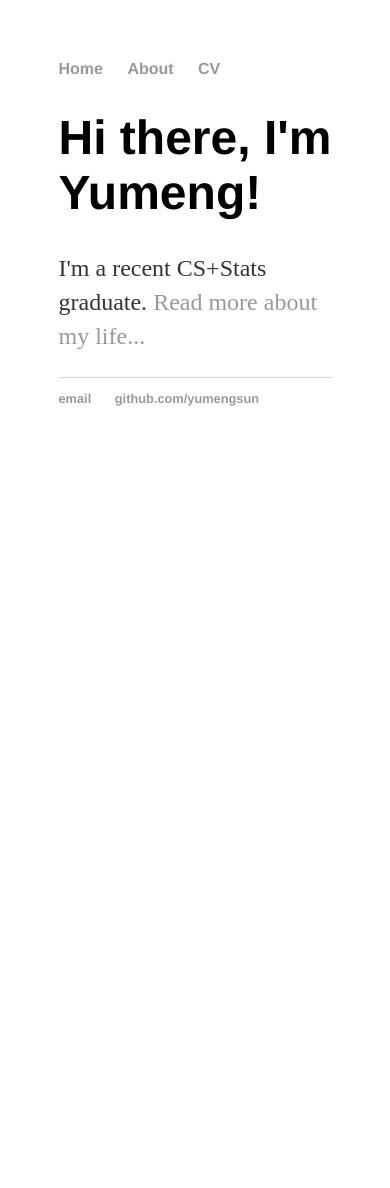
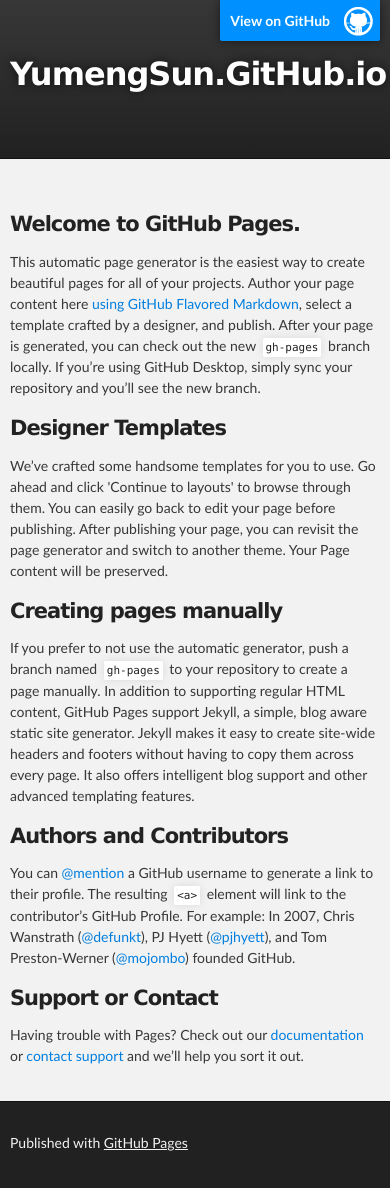
Before and after one commit to yumengsun/yumengsun.github.io, a Jekyll site: the page index.html, which Jekyll copies as it is, in a window 390 px wide. Built offline with Jekyll 4.4.1, drawn with Linux system fonts in a browser that asks for light colours; before the commit the page ends 900 px from its top, so only the background shows below that.

Commit message:
Replace master branch with page content via GitHub

```diff
--- a/index.html
+++ b/index.html
@@ -1,8 +1,67 @@
----
-layout: default
-title: Yumeng Sun
----
-<div class="blurb">
-	<h1>Hi there, I'm Yumeng!</h1>
-	<p>I'm a recent CS+Stats graduate. <a href="/about">Read more about my life...</a></p>
-</div><!-- /.blurb -->
+<!DOCTYPE html>
+<html>
+
+  <head>
+    <meta charset='utf-8'>
+    <meta http-equiv="X-UA-Compatible" content="chrome=1">
+    <meta name="description" content="YumengSun.GitHub.io : ">
+
+    <link rel="stylesheet" type="text/css" media="screen" href="stylesheets/stylesheet.css">
+
+    <title>YumengSun.GitHub.io</title>
+  </head>
+
+  <body>
+
+    <!-- HEADER -->
+    <div id="header_wrap" class="outer">
+        <header class="inner">
+          <a id="forkme_banner" href="https://github.com/yumengsun">View on GitHub</a>
+
+          <h1 id="project_title">YumengSun.GitHub.io</h1>
+          <h2 id="project_tagline"></h2>
+
+        </header>
+    </div>
+
+    <!-- MAIN CONTENT -->
+    <div id="main_content_wrap" class="outer">
+      <section id="main_content" class="inner">
+        <h3>
+<a id="welcome-to-github-pages" class="anchor" href="#welcome-to-github-pages" aria-hidden="true"><span class="octicon octicon-link"></span></a>Welcome to GitHub Pages.</h3>
+
+<p>This automatic page generator is the easiest way to create beautiful pages for all of your projects. Author your page content here <a href="https://guides.github.com/features/mastering-markdown/">using GitHub Flavored Markdown</a>, select a template crafted by a designer, and publish. After your page is generated, you can check out the new <code>gh-pages</code> branch locally. If you’re using GitHub Desktop, simply sync your repository and you’ll see the new branch.</p>
+
+<h3>
+<a id="designer-templates" class="anchor" href="#designer-templates" aria-hidden="true"><span class="octicon octicon-link"></span></a>Designer Templates</h3>
+
+<p>We’ve crafted some handsome templates for you to use. Go ahead and click 'Continue to layouts' to browse through them. You can easily go back to edit your page before publishing. After publishing your page, you can revisit the page generator and switch to another theme. Your Page content will be preserved.</p>
+
+<h3>
+<a id="creating-pages-manually" class="anchor" href="#creating-pages-manually" aria-hidden="true"><span class="octicon octicon-link"></span></a>Creating pages manually</h3>
+
+<p>If you prefer to not use the automatic generator, push a branch named <code>gh-pages</code> to your repository to create a page manually. In addition to supporting regular HTML content, GitHub Pages support Jekyll, a simple, blog aware static site generator. Jekyll makes it easy to create site-wide headers and footers without having to copy them across every page. It also offers intelligent blog support and other advanced templating features.</p>
+
+<h3>
+<a id="authors-and-contributors" class="anchor" href="#authors-and-contributors" aria-hidden="true"><span class="octicon octicon-link"></span></a>Authors and Contributors</h3>
+
+<p>You can <a href="https://github.com/blog/821" class="user-mention">@mention</a> a GitHub username to generate a link to their profile. The resulting <code>&lt;a&gt;</code> element will link to the contributor’s GitHub Profile. For example: In 2007, Chris Wanstrath (<a href="https://github.com/defunkt" class="user-mention">@defunkt</a>), PJ Hyett (<a href="https://github.com/pjhyett" class="user-mention">@pjhyett</a>), and Tom Preston-Werner (<a href="https://github.com/mojombo" class="user-mention">@mojombo</a>) founded GitHub.</p>
+
+<h3>
+<a id="support-or-contact" class="anchor" href="#support-or-contact" aria-hidden="true"><span class="octicon octicon-link"></span></a>Support or Contact</h3>
+
+<p>Having trouble with Pages? Check out our <a href="https://help.github.com/pages">documentation</a> or <a href="https://github.com/contact">contact support</a> and we’ll help you sort it out.</p>
+      </section>
+    </div>
+
+    <!-- FOOTER  -->
+    <div id="footer_wrap" class="outer">
+      <footer class="inner">
+        <p>Published with <a href="https://pages.github.com">GitHub Pages</a></p>
+      </footer>
+    </div>
+
+
+
+  </body>
+</html>
--- /dev/null
+++ b/javascripts/main.js
@@ -0,0 +1 @@
+console.log('This would be the main JS file.');
--- /dev/null
+++ b/stylesheets/github-light.css
@@ -0,0 +1,115 @@
+/*
+   Copyright 2014 GitHub Inc.
+
+   Licensed under the Apache License, Version 2.0 (the "License");
+   you may not use this file except in compliance with the License.
+   You may obtain a copy of the License at
+
+       http://www.apache.org/licenses/LICENSE-2.0
+
+   Unless required by applicable law or agreed to in writing, software
+   distributed under the License is distributed on an "AS IS" BASIS,
+   WITHOUT WARRANTIES OR CONDITIONS OF ANY KIND, either express or implied.
+   See the License for the specific language governing permissions and
+   limitations under the License.
+
+*/
+
+.pl-c /* comment */ {
+  color: #969896;
+}
+
+.pl-c1      /* constant, markup.raw, meta.diff.header, meta.module-reference, meta.property-name, support, support.constant, support.variable, variable.other.constant */,
+.pl-s .pl-v /* string variable */ {
+  color: #0086b3;
+}
+
+.pl-e  /* entity */,
+.pl-en /* entity.name */ {
+  color: #795da3;
+}
+
+.pl-s .pl-s1 /* string source */,
+.pl-smi      /* storage.modifier.import, storage.modifier.package, storage.type.java, variable.other, variable.parameter.function */ {
+  color: #333;
+}
+
+.pl-ent /* entity.name.tag */ {
+  color: #63a35c;
+}
+
+.pl-k /* keyword, storage, storage.type */ {
+  color: #a71d5d;
+}
+
+.pl-pds              /* punctuation.definition.string, string.regexp.character-class */,
+.pl-s                /* string */,
+.pl-s .pl-pse .pl-s1 /* string punctuation.section.embedded source */,
+.pl-sr               /* string.regexp */,
+.pl-sr .pl-cce       /* string.regexp constant.character.escape */,
+.pl-sr .pl-sra       /* string.regexp string.regexp.arbitrary-repitition */,
+.pl-sr .pl-sre       /* string.regexp source.ruby.embedded */ {
+  color: #183691;
+}
+
+.pl-v /* variable */ {
+  color: #ed6a43;
+}
+
+.pl-id /* invalid.deprecated */ {
+  color: #b52a1d;
+}
+
+.pl-ii /* invalid.illegal */ {
+  background-color: #b52a1d;
+  color: #f8f8f8;
+}
+
+.pl-sr .pl-cce /* string.regexp constant.character.escape */ {
+  color: #63a35c;
+  font-weight: bold;
+}
+
+.pl-ml /* markup.list */ {
+  color: #693a17;
+}
+
+.pl-mh        /* markup.heading */,
+.pl-mh .pl-en /* markup.heading entity.name */,
+.pl-ms        /* meta.separator */ {
+  color: #1d3e81;
+  font-weight: bold;
+}
+
+.pl-mq /* markup.quote */ {
+  color: #008080;
+}
+
+.pl-mi /* markup.italic */ {
+  color: #333;
+  font-style: italic;
+}
+
+.pl-mb /* markup.bold */ {
+  color: #333;
+  font-weight: bold;
+}
+
+.pl-md /* markup.deleted, meta.diff.header.from-file */ {
+  background-color: #ffecec;
+  color: #bd2c00;
+}
+
+.pl-mi1 /* markup.inserted, meta.diff.header.to-file */ {
+  background-color: #eaffea;
+  color: #55a532;
+}
+
+.pl-mdr /* meta.diff.range */ {
+  color: #795da3;
+  font-weight: bold;
+}
+
+.pl-mo /* meta.output */ {
+  color: #1d3e81;
+}
--- /dev/null
+++ b/stylesheets/stylesheet.css
@@ -0,0 +1,425 @@
+/*******************************************************************************
+Slate Theme for GitHub Pages
+by Jason Costello, @jsncostello
+*******************************************************************************/
+
+@import url(github-light.css);
+
+/*******************************************************************************
+MeyerWeb Reset
+*******************************************************************************/
+
+html, body, div, span, applet, object, iframe,
+h1, h2, h3, h4, h5, h6, p, blockquote, pre,
+a, abbr, acronym, address, big, cite, code,
+del, dfn, em, img, ins, kbd, q, s, samp,
+small, strike, strong, sub, sup, tt, var,
+b, u, i, center,
+dl, dt, dd, ol, ul, li,
+fieldset, form, label, legend,
+table, caption, tbody, tfoot, thead, tr, th, td,
+article, aside, canvas, details, embed,
+figure, figcaption, footer, header, hgroup,
+menu, nav, output, ruby, section, summary,
+time, mark, audio, video {
+  margin: 0;
+  padding: 0;
+  border: 0;
+  font: inherit;
+  vertical-align: baseline;
+}
+
+/* HTML5 display-role reset for older browsers */
+article, aside, details, figcaption, figure,
+footer, header, hgroup, menu, nav, section {
+  display: block;
+}
+
+ol, ul {
+  list-style: none;
+}
+
+table {
+  border-collapse: collapse;
+  border-spacing: 0;
+}
+
+/*******************************************************************************
+Theme Styles
+*******************************************************************************/
+
+body {
+  box-sizing: border-box;
+  color:#373737;
+  background: #212121;
+  font-size: 16px;
+  font-family: 'Myriad Pro', Calibri, Helvetica, Arial, sans-serif;
+  line-height: 1.5;
+  -webkit-font-smoothing: antialiased;
+}
+
+h1, h2, h3, h4, h5, h6 {
+  margin: 10px 0;
+  font-weight: 700;
+  color:#222222;
+  font-family: 'Lucida Grande', 'Calibri', Helvetica, Arial, sans-serif;
+  letter-spacing: -1px;
+}
+
+h1 {
+  font-size: 36px;
+  font-weight: 700;
+}
+
+h2 {
+  padding-bottom: 10px;
+  font-size: 32px;
+  background: url('../images/bg_hr.png') repeat-x bottom;
+}
+
+h3 {
+  font-size: 24px;
+}
+
+h4 {
+  font-size: 21px;
+}
+
+h5 {
+  font-size: 18px;
+}
+
+h6 {
+  font-size: 16px;
+}
+
+p {
+  margin: 10px 0 15px 0;
+}
+
+footer p {
+  color: #f2f2f2;
+}
+
+a {
+  text-decoration: none;
+  color: #007edf;
+  text-shadow: none;
+
+  transition: color 0.5s ease;
+  transition: text-shadow 0.5s ease;
+  -webkit-transition: color 0.5s ease;
+  -webkit-transition: text-shadow 0.5s ease;
+  -moz-transition: color 0.5s ease;
+  -moz-transition: text-shadow 0.5s ease;
+  -o-transition: color 0.5s ease;
+  -o-transition: text-shadow 0.5s ease;
+  -ms-transition: color 0.5s ease;
+  -ms-transition: text-shadow 0.5s ease;
+}
+
+a:hover, a:focus {text-decoration: underline;}
+
+footer a {
+  color: #F2F2F2;
+  text-decoration: underline;
+}
+
+em {
+  font-style: italic;
+}
+
+strong {
+  font-weight: bold;
+}
+
+img {
+  position: relative;
+  margin: 0 auto;
+  max-width: 739px;
+  padding: 5px;
+  margin: 10px 0 10px 0;
+  border: 1px solid #ebebeb;
+
+  box-shadow: 0 0 5px #ebebeb;
+  -webkit-box-shadow: 0 0 5px #ebebeb;
+  -moz-box-shadow: 0 0 5px #ebebeb;
+  -o-box-shadow: 0 0 5px #ebebeb;
+  -ms-box-shadow: 0 0 5px #ebebeb;
+}
+
+p img {
+  display: inline;
+  margin: 0;
+  padding: 0;
+  vertical-align: middle;
+  text-align: center;
+  border: none;
+}
+
+pre, code {
+  width: 100%;
+  color: #222;
+  background-color: #fff;
+
+  font-family: Monaco, "Bitstream Vera Sans Mono", "Lucida Console", Terminal, monospace;
+  font-size: 14px;
+
+  border-radius: 2px;
+  -moz-border-radius: 2px;
+  -webkit-border-radius: 2px;
+}
+
+pre {
+  width: 100%;
+  padding: 10px;
+  box-shadow: 0 0 10px rgba(0,0,0,.1);
+  overflow: auto;
+}
+
+code {
+  padding: 3px;
+  margin: 0 3px;
+  box-shadow: 0 0 10px rgba(0,0,0,.1);
+}
+
+pre code {
+  display: block;
+  box-shadow: none;
+}
+
+blockquote {
+  color: #666;
+  margin-bottom: 20px;
+  padding: 0 0 0 20px;
+  border-left: 3px solid #bbb;
+}
+
+
+ul, ol, dl {
+  margin-bottom: 15px
+}
+
+ul {
+  list-style-position: inside;
+  list-style: disc;
+  padding-left: 20px;
+}
+
+ol {
+  list-style-position: inside;
+  list-style: decimal;
+  padding-left: 20px;
+}
+
+dl dt {
+  font-weight: bold;
+}
+
+dl dd {
+  padding-left: 20px;
+  font-style: italic;
+}
+
+dl p {
+  padding-left: 20px;
+  font-style: italic;
+}
+
+hr {
+  height: 1px;
+  margin-bottom: 5px;
+  border: none;
+  background: url('../images/bg_hr.png') repeat-x center;
+}
+
+table {
+  border: 1px solid #373737;
+  margin-bottom: 20px;
+  text-align: left;
+ }
+
+th {
+  font-family: 'Lucida Grande', 'Helvetica Neue', Helvetica, Arial, sans-serif;
+  padding: 10px;
+  background: #373737;
+  color: #fff;
+ }
+
+td {
+  padding: 10px;
+  border: 1px solid #373737;
+ }
+
+form {
+  background: #f2f2f2;
+  padding: 20px;
+}
+
+/*******************************************************************************
+Full-Width Styles
+*******************************************************************************/
+
+.outer {
+  width: 100%;
+}
+
+.inner {
+  position: relative;
+  max-width: 640px;
+  padding: 20px 10px;
+  margin: 0 auto;
+}
+
+#forkme_banner {
+  display: block;
+  position: absolute;
+  top:0;
+  right: 10px;
+  z-index: 10;
+  padding: 10px 50px 10px 10px;
+  color: #fff;
+  background: url('../images/blacktocat.png') #0090ff no-repeat 95% 50%;
+  font-weight: 700;
+  box-shadow: 0 0 10px rgba(0,0,0,.5);
+  border-bottom-left-radius: 2px;
+  border-bottom-right-radius: 2px;
+}
+
+#header_wrap {
+  background: #212121;
+  background: -moz-linear-gradient(top, #373737, #212121);
+  background: -webkit-linear-gradient(top, #373737, #212121);
+  background: -ms-linear-gradient(top, #373737, #212121);
+  background: -o-linear-gradient(top, #373737, #212121);
+  background: linear-gradient(top, #373737, #212121);
+}
+
+#header_wrap .inner {
+  padding: 50px 10px 30px 10px;
+}
+
+#project_title {
+  margin: 0;
+  color: #fff;
+  font-size: 42px;
+  font-weight: 700;
+  text-shadow: #111 0px 0px 10px;
+}
+
+#project_tagline {
+  color: #fff;
+  font-size: 24px;
+  font-weight: 300;
+  background: none;
+  text-shadow: #111 0px 0px 10px;
+}
+
+#downloads {
+  position: absolute;
+  width: 210px;
+  z-index: 10;
+  bottom: -40px;
+  right: 0;
+  height: 70px;
+  background: url('../images/icon_download.png') no-repeat 0% 90%;
+}
+
+.zip_download_link {
+  display: block;
+  float: right;
+  width: 90px;
+  height:70px;
+  text-indent: -5000px;
+  overflow: hidden;
+  background: url(../images/sprite_download.png) no-repeat bottom left;
+}
+
+.tar_download_link {
+  display: block;
+  float: right;
+  width: 90px;
+  height:70px;
+  text-indent: -5000px;
+  overflow: hidden;
+  background: url(../images/sprite_download.png) no-repeat bottom right;
+  margin-left: 10px;
+}
+
+.zip_download_link:hover {
+  background: url(../images/sprite_download.png) no-repeat top left;
+}
+
+.tar_download_link:hover {
+  background: url(../images/sprite_download.png) no-repeat top right;
+}
+
+#main_content_wrap {
+  background: #f2f2f2;
+  border-top: 1px solid #111;
+  border-bottom: 1px solid #111;
+}
+
+#main_content {
+  padding-top: 40px;
+}
+
+#footer_wrap {
+  background: #212121;
+}
+
+
+
+/*******************************************************************************
+Small Device Styles
+*******************************************************************************/
+
+@media screen and (max-width: 480px) {
+  body {
+    font-size:14px;
+  }
+
+  #downloads {
+    display: none;
+  }
+
+  .inner {
+    min-width: 320px;
+    max-width: 480px;
+  }
+
+  #project_title {
+  font-size: 32px;
+  }
+
+  h1 {
+    font-size: 28px;
+  }
+
+  h2 {
+    font-size: 24px;
+  }
+
+  h3 {
+    font-size: 21px;
+  }
+
+  h4 {
+    font-size: 18px;
+  }
+
+  h5 {
+    font-size: 14px;
+  }
+
+  h6 {
+    font-size: 12px;
+  }
+
+  code, pre {
+    min-width: 320px;
+    max-width: 480px;
+    font-size: 11px;
+  }
+
+}
```
Also changed, not shown: params.json (added, +1 -0 lines), images/bg_hr.png (added), images/blacktocat.png (added), images/icon_download.png (added), images/sprite_download.png (added).
